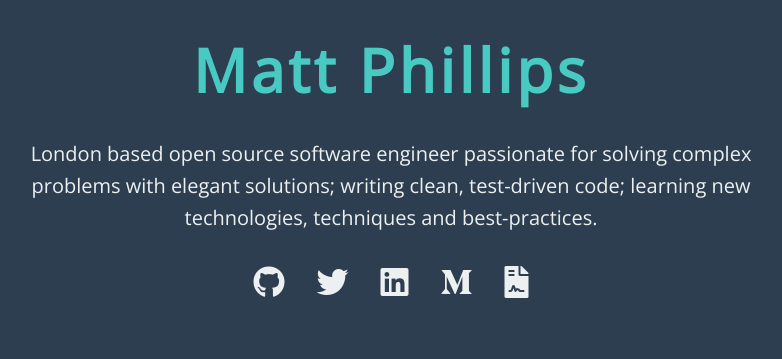
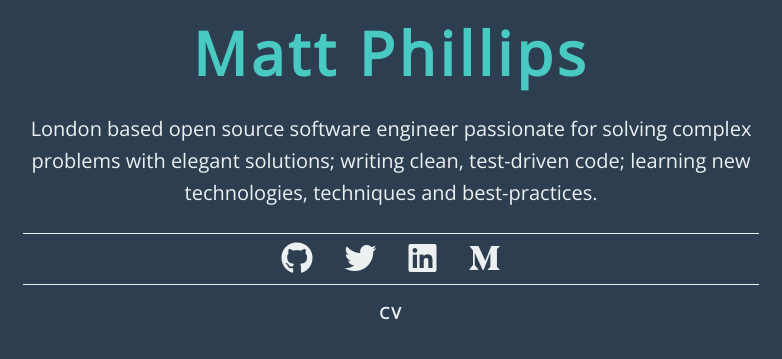
Before and after one commit to mattphillips/mattphillips.github.io, a Jekyll site: the page index.html, which Jekyll copies as it is, in a window 1280 px wide, cut to the strip 427-786 px from the top of the page. Shown: the whole strip, without its empty margins (249-1031 px from the left). Built offline with Jekyll 4.4.1, drawn with Linux system fonts in a browser that asks for light colours; nearby versions of some CDN libraries.

Commit message:
Separate cv from social links

```diff
--- a/css/style.css
+++ b/css/style.css
@@ -40,14 +40,16 @@ html {
   font-size: 60px;
   line-height: 72px;
   letter-spacing: 4px;
-  margin: 2rem 0;
+  margin: 1.5rem 0;
 }
 
 .contact {
   display: flex;
   justify-content: space-between;
   list-style-type: none;
-  padding: 0;
+  padding: 0.5rem 0;
+  border-top: 1px solid #ecf0f1;
+  border-bottom: 1px solid #ecf0f1;
 }
 
 @media only screen and (min-width: 500px) {
@@ -80,5 +82,16 @@ html {
   color: #ecf0f1;
   font-size: 1.25rem;
   line-height: 2rem;
-  margin: 2rem 0;
+  margin: 1.5rem 0;
 }
+
+.cv {
+  color: #ecf0f1;
+  font-weight: bold;
+  letter-spacing: 2px;
+  text-decoration: none;
+}
+
+.cv:hover {
+  color: #48cac2;
+}
--- a/index.html
+++ b/index.html
@@ -26,8 +26,10 @@
         <li><a href="http://www.twitter.com/mattphillipsio" title="Twitter" rel="noopener" target="_blank"><i class="fab fa-twitter"></i></a></li>
         <li><a href="http://www.linkedin.com/in/mattphillipsio" title="LinkedIn" rel="noopener" target="_blank"><i class="fab fa-linkedin"></i></a></li>
         <li><a href="http://www.medium.com/@mattphillipsio" title="Medium" rel="noopener" target="_blank"><i class="fab fa-medium-m"></i></a></li>
-        <li><a href="/assets/matt-phillips-cv.pdf" title="CV" rel="noopener" target="_blank"><i class="fas fa-file-contract"></i></a></li>
       </ul>
+      <div>
+        <a class="cv" href="/assets/matt-phillips-cv.pdf" title="CV" rel="noopener" target="_blank">CV</a>
+      </div>
     </div>
   </section>
   <script async="" src="https://www.google-analytics.com/analytics.js"></script>
```
